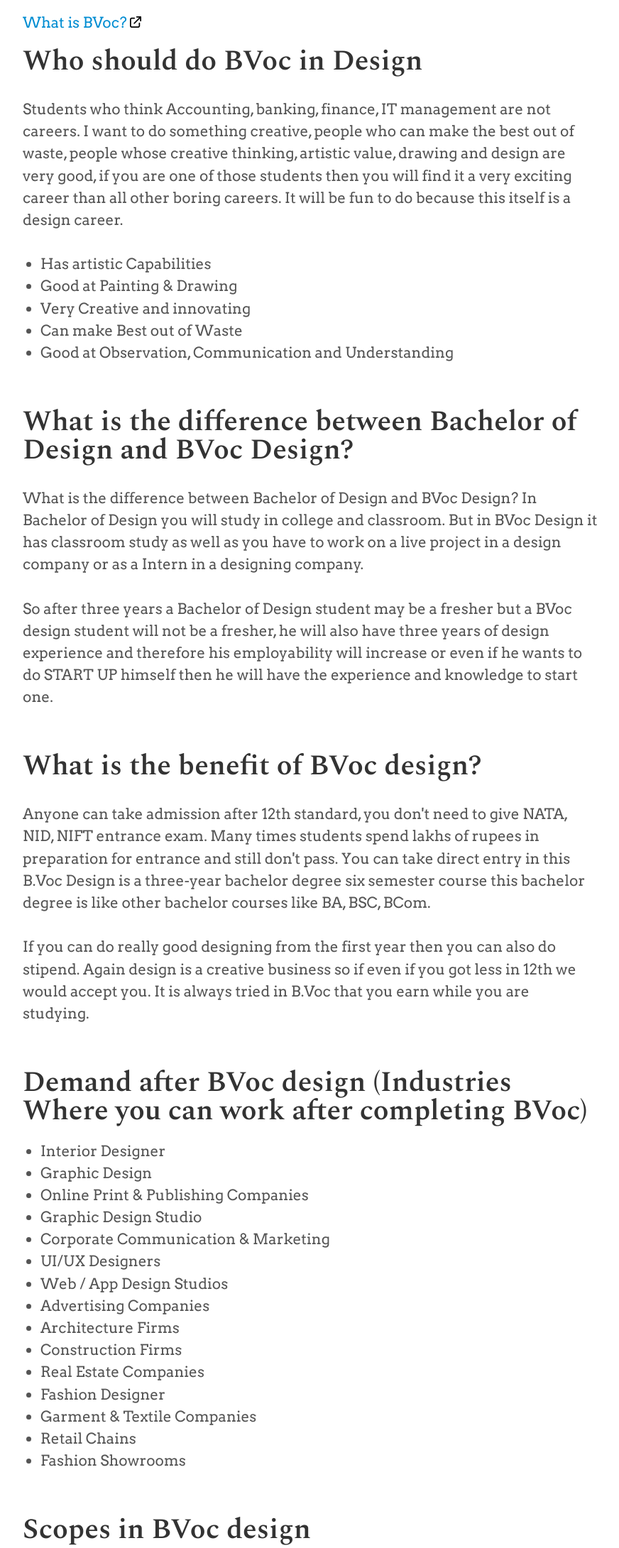
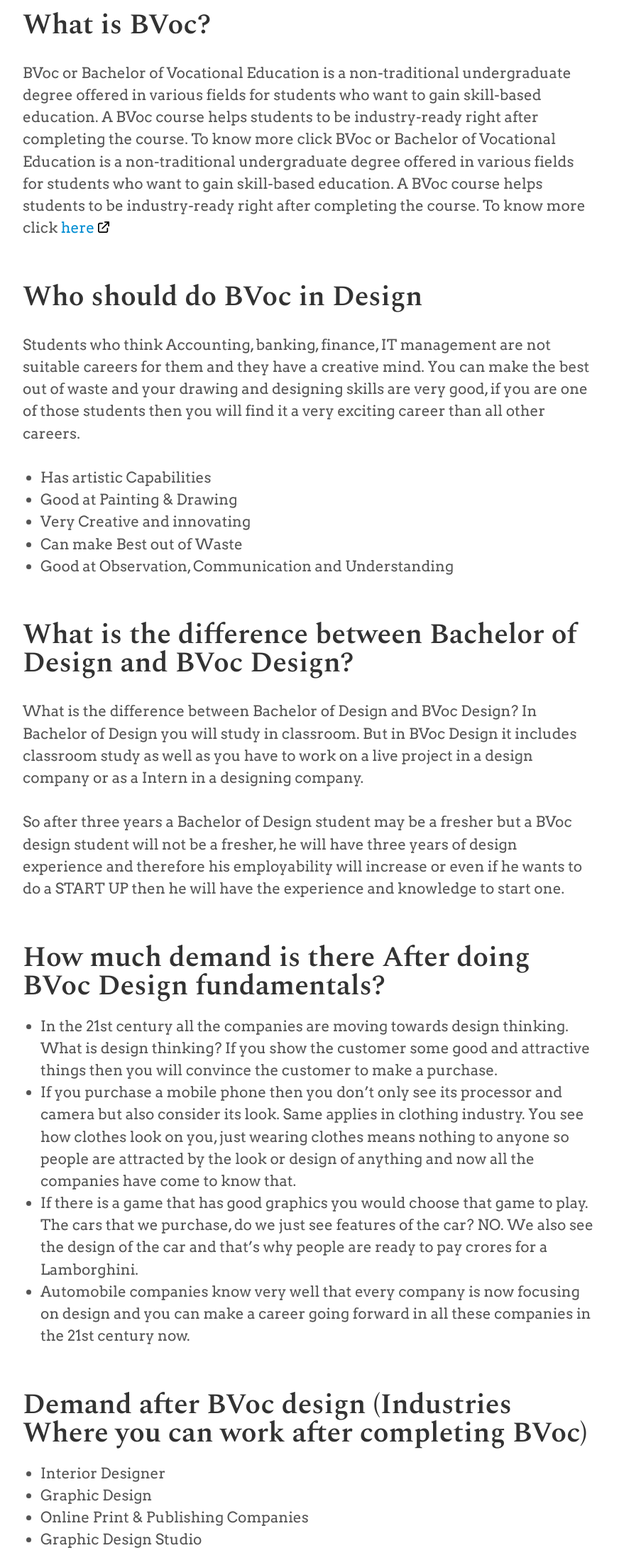
Before and after one commit to yash-drona/blog.bvoc, a website: page src/bvoc_df.html in a window 1280 px wide. Shown: the part 240-2421 px from the top of the page at 71% size, without its empty margins (108-980 px from the left). Drawn offline with nearby package versions, Linux system fonts and the light colour scheme.

Commit message:
Design blog updated

```diff
--- a/src/bvoc_df.html
+++ b/src/bvoc_df.html
@@ -4,6 +4,11 @@
     <meta charset="UTF-8" />
     <meta http-equiv="X-UA-Compatible" content="IE=edge" />
     <meta name="viewport" content="width=device-width, initial-scale=1.0" />
+    <meta
+      name="description"
+      content="BVoc or Bachelor of vocation in Design fundamentals is focused on providing practical experience in designing. Make your career in Designing by gaining experience working in a designing company."
+    />
+
     <!-- TODO: Change title, add meta tags, add favicon -->
     <title>BVoc in Design</title>
     <link rel="shortcut icon" href="./images/favicon.ico" type="image/x-icon" />
@@ -26,22 +31,34 @@
     <main class="container">
       <section class="blog">
         <h1 class="blog__title">BVoc in Design</h1>
-        <a href="./what_is_bvoc.html" target="_blank"
-          >What is BVoc?
+
+        <article class="article">
+          <h2 class="article__title">What is BVoc?</h2>
+          <p>
+            BVoc or Bachelor of Vocational Education is a non-traditional undergraduate degree
+            offered in various fields for students who want to gain skill-based education. A BVoc
+            course helps students to be industry-ready right after completing the course. To know
+            more click BVoc or Bachelor of Vocational Education is a non-traditional undergraduate
+            degree offered in various fields for students who want to gain skill-based education. A
+            BVoc course helps students to be industry-ready right after completing the course. To
+            know more click
+            <a href="./what_is_bvoc.html" target="_blank" title="'What is BVoc?'' blog"
+              >here
               <img
                 class="external-link-icon"
                 src="./images/external-link.webp"
                 alt="External Link Icon"
             /></a>
+          </p>
+        </article>
 
         <article class="article">
           <h2 class="article__title">Who should do BVoc in Design</h2>
           <p>
-            Students who think Accounting, banking, finance, IT management are not careers. I want
-            to do something creative, people who can make the best out of waste, people whose
-            creative thinking, artistic value, drawing and design are very good, if you are one of
-            those students then you will find it a very exciting career than all other boring
-            careers. It will be fun to do because this itself is a design career.
+            Students who think Accounting, banking, finance, IT management are not suitable careers
+            for them and they have a creative mind. You can make the best out of waste and your
+            drawing and designing skills are very good, if you are one of those students then you
+            will find it a very exciting career than all other careers.
           </p>
           <ul role="list">
             <li>Has artistic Capabilities</li>
@@ -58,32 +75,52 @@
           </h2>
           <p>
             What is the difference between Bachelor of Design and BVoc Design? In Bachelor of Design
-            you will study in college and classroom. But in BVoc Design it has classroom study as
-            well as you have to work on a live project in a design company or as a Intern in a
-            designing company.
+            you will study in classroom. But in BVoc Design it includes classroom study as well as
+            you have to work on a live project in a design company or as a Intern in a designing
+            company.
           </p>
           <p>
             So after three years a Bachelor of Design student may be a fresher but a BVoc design
-            student will not be a fresher, he will also have three years of design experience and
-            therefore his employability will increase or even if he wants to do START UP himself
-            then he will have the experience and knowledge to start one.
+            student will not be a fresher, he will have three years of design experience and
+            therefore his employability will increase or even if he wants to do a START UP then he
+            will have the experience and knowledge to start one.
           </p>
         </article>
 
         <article class="article">
-          <h2 class="article__title">What is the benefit of BVoc design?</h2>
+          <h2 class="article__title">
+            How much demand is there After doing BVoc Design fundamentals?
+          </h2>
+          <ul role="list">
+            <li>
               <p>
-            Anyone can take admission after 12th standard, you don't need to give NATA, NID, NIFT
-            entrance exam. Many times students spend lakhs of rupees in preparation for entrance and
-            still don't pass. You can take direct entry in this B.Voc Design is a three-year
-            bachelor degree six semester course this bachelor degree is like other bachelor courses
-            like BA, BSC, BCom.
+                In the 21st century all the companies are moving towards design thinking. What is
+                design thinking? If you show the customer some good and attractive things then you
+                will convince the customer to make a purchase.
               </p>
+            </li>
+            <li>
               <p>
-            If you can do really good designing from the first year then you can also do stipend.
-            Again design is a creative business so if even if you got less in 12th we would accept
-            you. It is always tried in B.Voc that you earn while you are studying.
+                If you purchase a mobile phone then you don’t only see its processor and camera but
+                also consider its look. Same applies in clothing industry. You see how clothes look
+                on you, just wearing clothes means nothing to anyone so people are attracted by the
+                look or design of anything and now all the companies have come to know that.
               </p>
+            </li>
+            <li>
+              <p>
+                If there is a game that has good graphics you would choose that game to play. The
+                cars that we purchase, do we just see features of the car? NO. We also see the
+                design of the car and that’s why people are ready to pay crores for a Lamborghini.
+              </p>
+            </li>
+            <li>
+              <p>
+                Automobile companies know very well that every company is now focusing on design and
+                you can make a career going forward in all these companies in the 21st century now.
+              </p>
+            </li>
+          </ul>
         </article>
 
         <article class="article">
@@ -110,7 +147,9 @@
         </article>
 
         <article class="article">
-          <h2 class="article__title">Scopes in BVoc design</h2>
+          <h2 class="article__title">
+            What are the Scopes After doing BVoc in DF (Design fundamentals)
+          </h2>
           <ul role="list">
             <li>Jobs in industries mentioned in Last above section</li>
             <li>Government Exams like UPSC / GPSC/ IBPS etc.</li>
```
Lines whose indentation alone changed are shown as unchanged.
